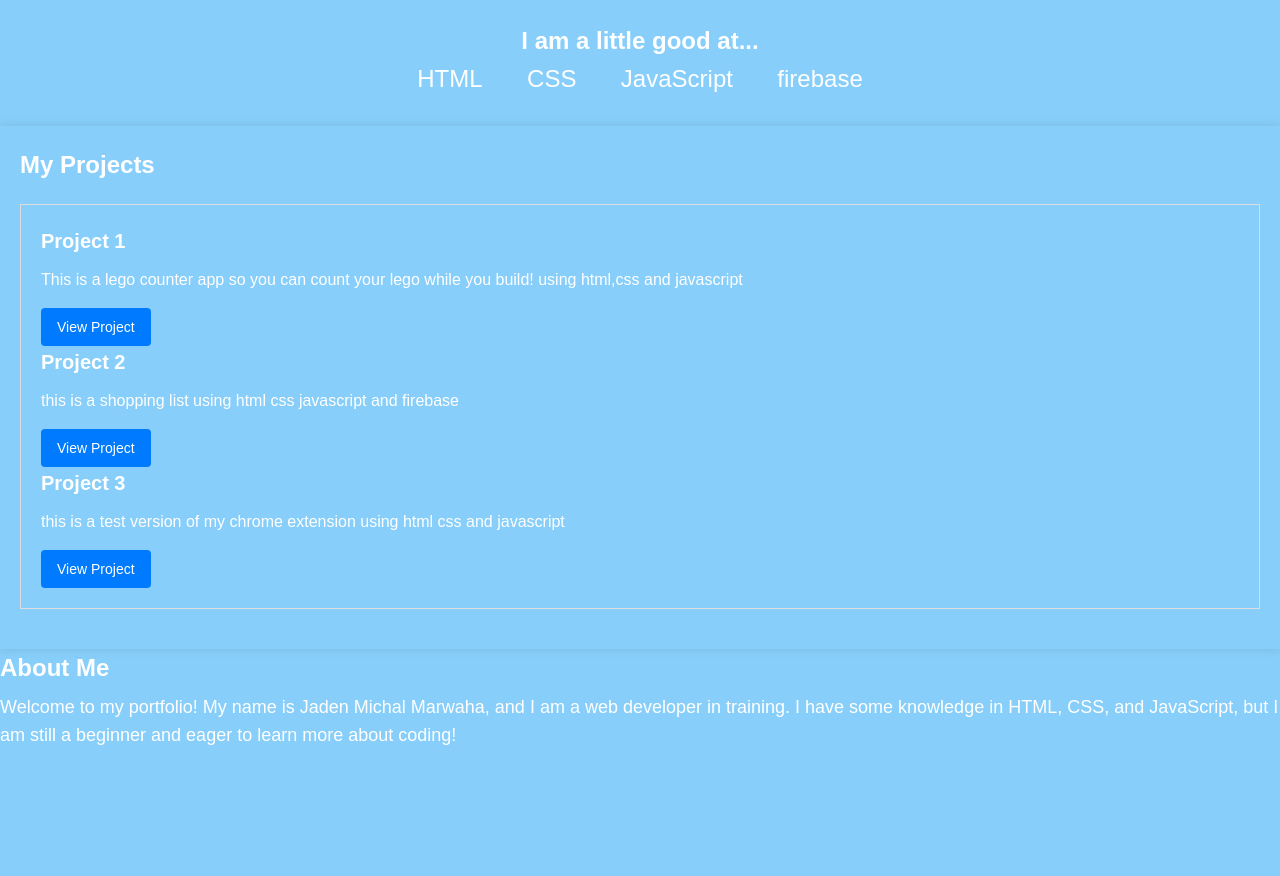
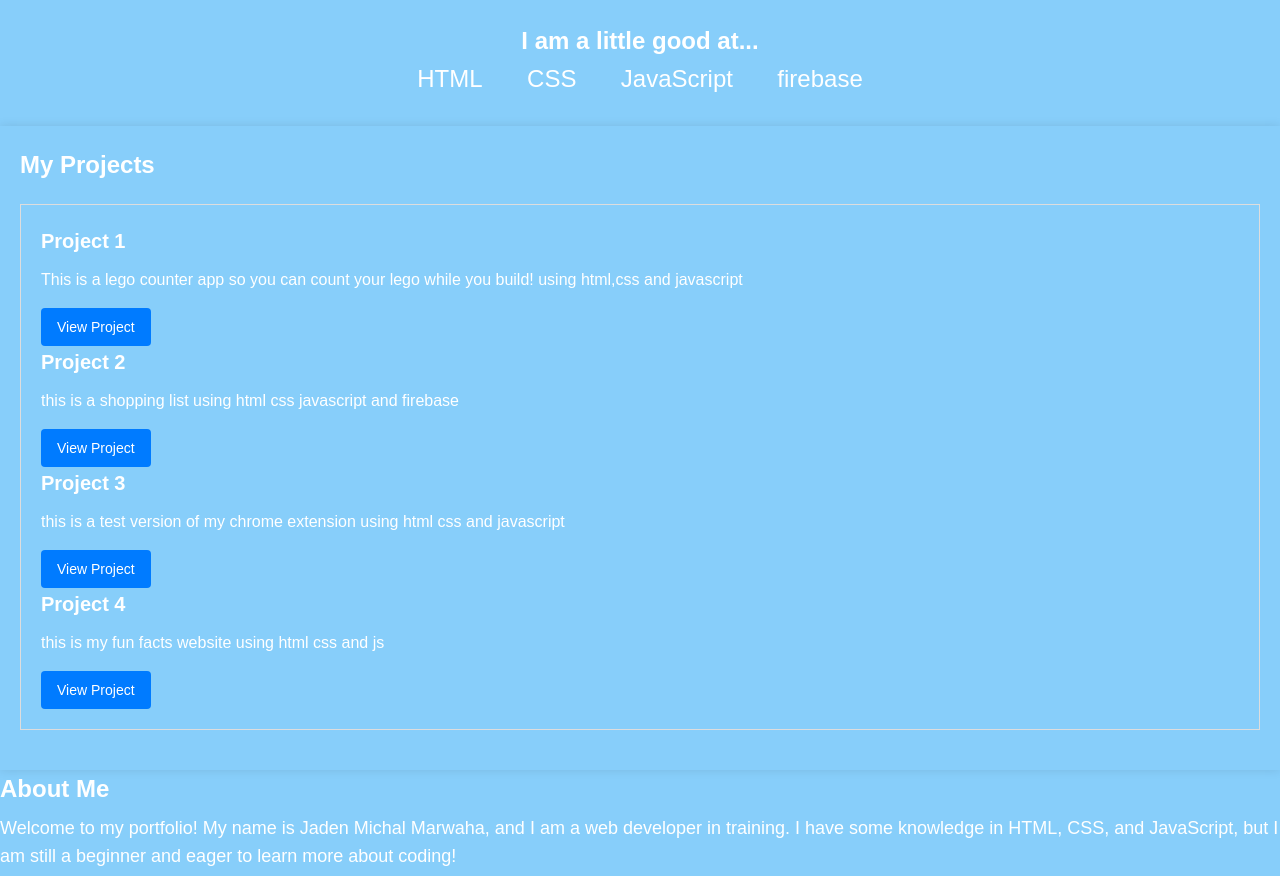
Before and after one commit to jadenmarwha/portfolio, a website built with Vite: page index.html in a window 1280 px wide. Shown: the part 144-1020 px from the top of the page. Before the commit the page ends 899 px from the top, so only its background shows below. Built offline with nearby package versions, Linux system fonts and the light colour scheme.

Commit message:
Add files via upload

```diff
--- a/index.html
+++ b/index.html
@@ -42,6 +42,13 @@
                 </p>
                 <a href="https://jadenmarwha.github.io/chrome-extension-test/" class="project-link" target="_blank">View Project</a>
 
+                                <h3>Project 4</h3>
+                <p> this is my fun facts website using html css and js
+                </p>
+                <a href="https://jadenmarwha.github.io/--/" class="project-link" target="_blank">View Project</a>
+
+
+
 
             </div>
             <!-- Add more project sections as needed -->
```
